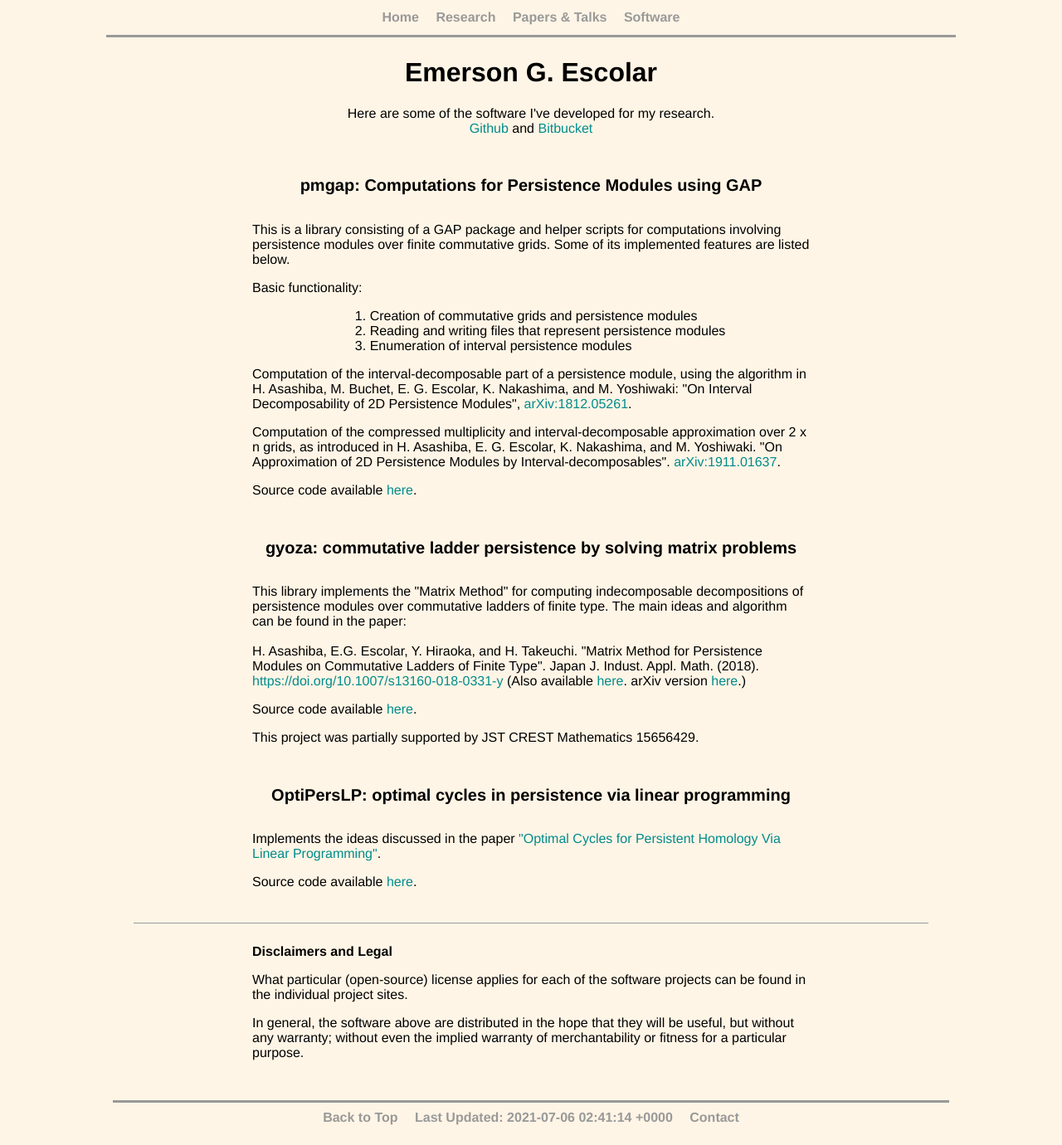
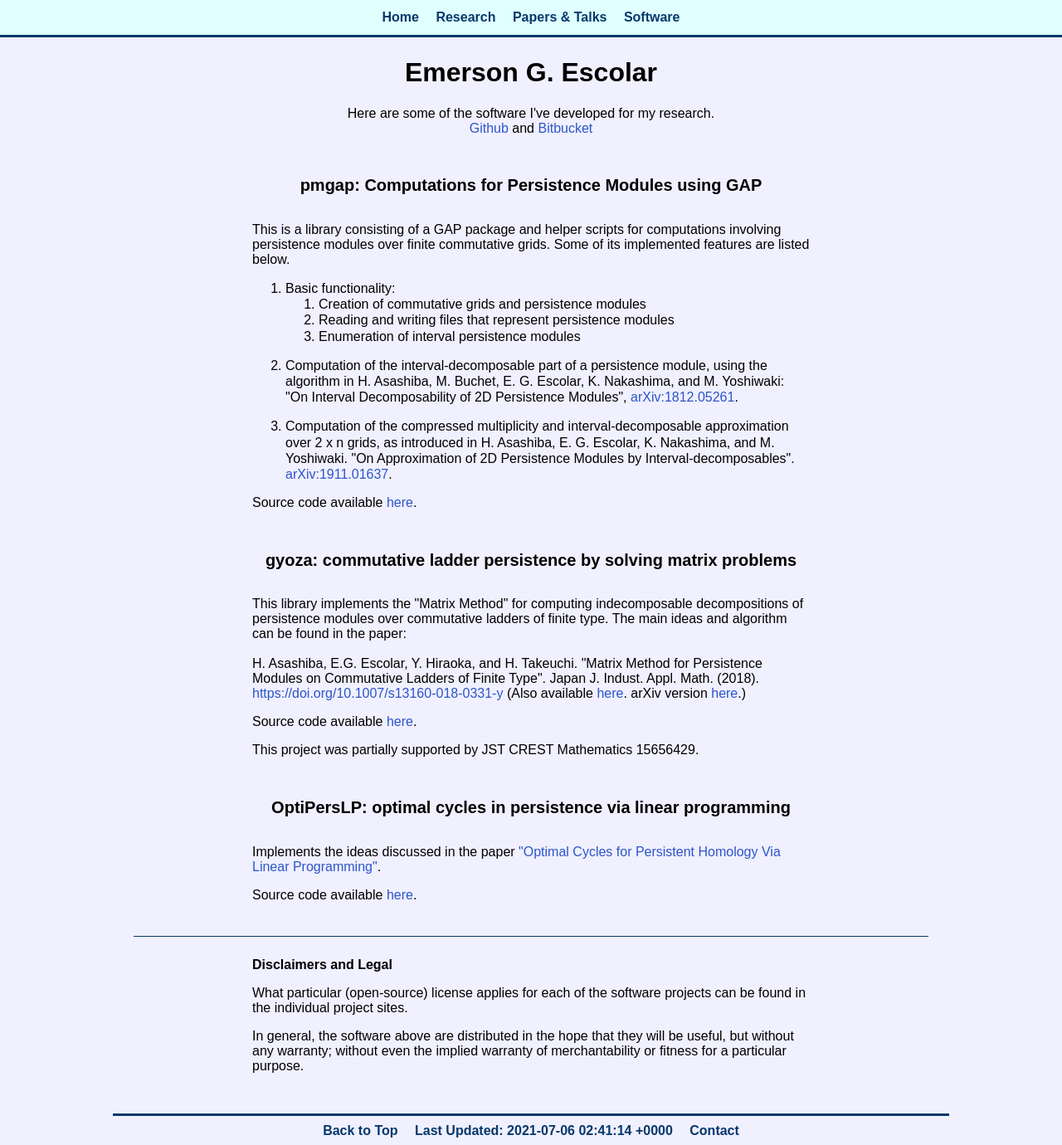
Before and after one commit to emerson-escolar/emerson-escolar.github.io, a Jekyll site: the page built from software.html, in a window 1280 px wide and 1380 px high. Shown: the whole window at 83% size. Built offline with Jekyll 4.4.1, drawn with Linux system fonts in a browser that asks for light colours.

Commit message:
change color theming

```diff
--- a/_sass/definitions.scss
+++ b/_sass/definitions.scss
@@ -1,10 +1,19 @@
-$headfoot-linkcolor: #999;
-$headfoot-color: #999;
-$bg-color: #fff5e6;
+// $headfoot-linkcolor: #999;
+// $headfoot-color: #999;
+// $bg-color: #fff5e6;
 
-$main-linkcolor: DarkCyan;
-$contact-highlight-color: #00e5e5;
-$paper-highlight-color: #00e5e5;
+// $main-linkcolor: DarkCyan;
+// $contact-highlight-color: #00e5e5;
+// $paper-highlight-color: #00e5e5;
+
+$headfoot-linkcolor: #05386b;
+$headfoot-color: #05386b;
+$head-bg-color: LightCyan;
+$bg-color: #f0f0ff;
+
+$main-linkcolor: #2c55c9;
+$contact-highlight-color: #97caef;
+$paper-highlight-color: #97caef;
 
 $nav-padding-size: 0.75em;
 $nav-spacer-size:	$nav-padding-size * 2 + 1em;
--- a/css/main.scss
+++ b/css/main.scss
@@ -5,7 +5,7 @@
 
 html {
 		font-size: 100%;
-		font-family: Helvetica, Arial, sans-serif;
+		font-family: Arial, sans-serif;
 }
 
 body {
@@ -16,9 +16,14 @@ body {
 		padding-right: 10%;
 }
 
-nav, body {
+body {
 		background-color: $bg-color;
 }
+
+nav {
+    background-color: $head-bg-color;
+}
+
 nav, footer, hr.outer {
 		color: $headfoot-color;
 }
@@ -34,8 +39,8 @@ nav {
 
 		padding-top: $nav-padding-size;
 		padding-bottom: $nav-padding-size;
-		margin-left: 10%;
-		margin-right: 10%;
+		margin-left: 0%;
+		margin-right: 0%;
 		border-bottom:3px solid;
 }
 
--- a/css/research.scss
+++ b/css/research.scss
@@ -10,6 +10,15 @@
 				margin-top: 1em;
 		}
 }
+
+.normallist {
+    text-align: left;
+    line-height: 1.2em;
+    li + li {
+        margin-top:0em;
+    }
+}
+
 
 hr.inner {
 		color: $headfoot-color;
--- a/software.html
+++ b/software.html
@@ -26,20 +26,24 @@ title: Emerson G. Escolar
 		</p>
 
     <p>
+      <ol class="wordbox paperlist">
+        <li>
           Basic functionality:
-      <ol class="wordbox">
+          <ol class="normallist">
             <li> Creation of commutative grids and persistence modules</li>
             <li> Reading and writing files that represent persistence modules</li>
             <li> Enumeration of interval persistence modules</li>
           </ol>
-    </p>
+        </li>
 
-    <p>
+        <li>
           Computation of the interval-decomposable part of a persistence module, using the algorithm in H. Asashiba, M. Buchet, E. G. Escolar, K. Nakashima, and M. Yoshiwaki: "On Interval Decomposability of 2D Persistence Modules", <a target="_blank" href="https://arxiv.org/abs/1812.05261">arXiv:1812.05261</a>.
-    </p>
+        </li>
 
-    <p>
+        <li>
           Computation of the compressed multiplicity and interval-decomposable approximation over 2 x n grids, as introduced in H. Asashiba, E. G. Escolar, K. Nakashima, and M. Yoshiwaki. "On Approximation of 2D Persistence Modules by Interval-decomposables". <a target="_blank" href="https://arxiv.org/abs/1911.01637">arXiv:1911.01637</a>.
+        </li>
+      </ol>
     </p>
 
     <p>
```
Lines whose indentation alone changed are shown as unchanged.
